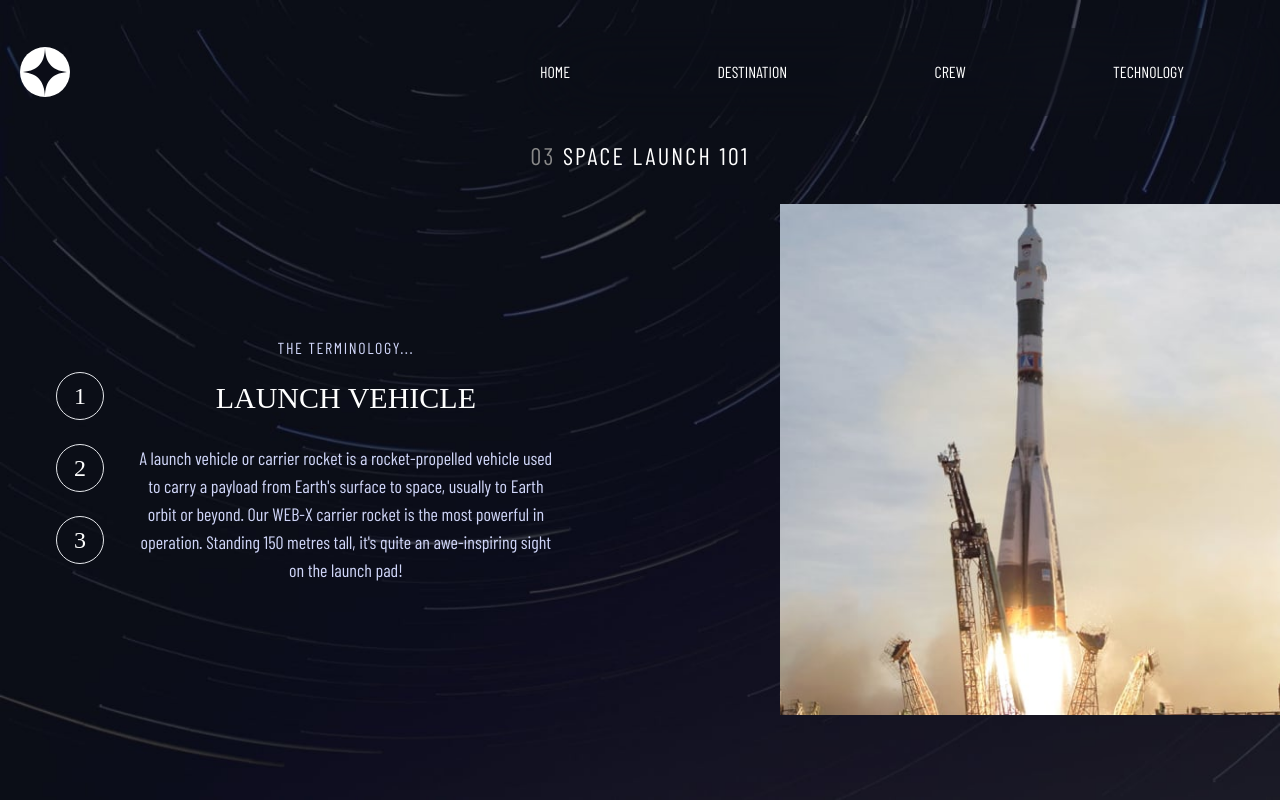
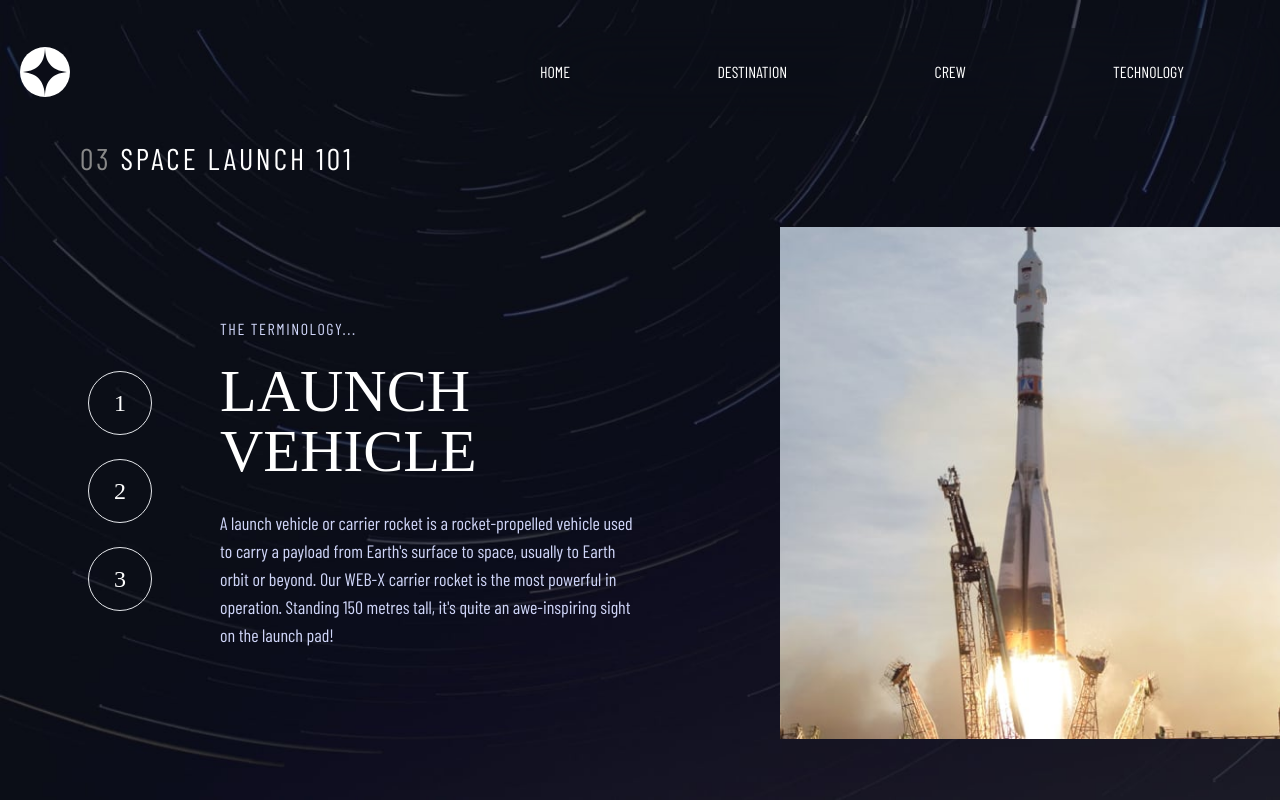
Before and after one commit to jakegodsall/space-tourism-next, a Next.js app: page /technology in a window 1280 px wide. Built offline with nearby package versions, Linux system fonts and the light colour scheme; a web font is replaced by a local one.

Commit message:
fixed layout of technology page and added vertical centring at larger viewports

```diff
--- a/src/components/TechnologyItem.js
+++ b/src/components/TechnologyItem.js
@@ -4,7 +4,7 @@
 
 const TechnologyItem = (props) => {
     return (
-        <div className='flex flex-col items-center lg:grid lg:grid-cols-[1fr 3fr 2fr] lg:grid-rows-1 lg:ml-[3rem]'>
+        <div className='flex flex-col items-center lg:grid lg:grid-cols-[1fr,auto,500px] lg:grid-rows-1 lg:ml-[5rem] lg:gap-10 lg:h-[550px] max-w-[1250px]'>
             <Image src={props.landscape} alt={props.name} className='lg:hidden' />
             <Image
                 src={props.portrait}
@@ -12,11 +12,13 @@
                 className='hidden lg:inline lg:col-start-3 lg:row-start-1'
             />
             <div className='mt-10'>{props.children}</div>
-            <div className='flex flex-col items-center text-center p-5 sm:w-[70%] col-start-2'>
+            <div className='flex flex-col items-center text-center p-5 sm:w-[70%] col-start-2 lg:text-left lg:items-start lg:w-[85%]'>
                 <p className='uppercase text-[#d0d6f9] font-barlow tracking-widest font-light'>
                     The terminology...
                 </p>
-                <p className='uppercase text-white font-bell text-3xl mb-7 mt-5'>{props.name}</p>
+                <p className='uppercase text-white font-bell text-3xl mb-7 mt-5 lg:text-6xl'>
+                    {props.name}
+                </p>
                 <p className='text-[#d0d6f9] font-barlow leading-7 font-light text-lg'>
                     {props.description}
                 </p>
--- a/src/pages/technology.js
+++ b/src/pages/technology.js
@@ -65,10 +65,10 @@
             </Head>
             <div className='w-auto h-screen bg-center bg-cover bg-no-repeat bg-technology-mobile sm:bg-technology-tablet lg:bg-technology-desktop'>
                 <Header />
-                <p className='text-white text-xl tracking-widest uppercase text-center font-barlow font-light my-6 md:text-2xl md:self-start md:mb-8'>
+                <p className='text-white text-xl tracking-widest uppercase text-center font-barlow font-light my-6 md:text-2xl md:self-start md:mb-8 lg:text-start lg:ml-[5rem] lg:text-3xl'>
                     <span className='text-[#888]'>03</span> Space Launch 101
                 </p>
-                <div>
+                <div className='flex justify-center'>
                     <TechnologyItem
                         name={data.name}
                         description={data.description}
@@ -81,7 +81,7 @@
                                     htmlFor='lv'
                                     className='flex justify-center items-center
                                 rounded-full text-2xl font-bell uppercase
-                                w-[3rem] h-[3rem] border-[1px] text-white checked:bg-white checked:text-[rgba(0, 0, 0, 0)] cursor-pointer mx-2'
+                                w-[3rem] h-[3rem] border-[1px] text-white checked:bg-white checked:text-[rgba(0, 0, 0, 0)] cursor-pointer mx-2 lg:w-[4rem] lg:h-[4rem]'
                                 >
                                     1
                                 </label>
@@ -100,7 +100,7 @@
                                     htmlFor='sp'
                                     className='flex justify-center items-center
                                 rounded-full text-2xl font-bell uppercase
-                                w-[3rem] h-[3rem] border-[1px] text-white checked:bg-white checked:text-[rgba(0, 0, 0, 0)] cursor-pointer mx-2'
+                                w-[3rem] h-[3rem] border-[1px] text-white checked:bg-white checked:text-[rgba(0, 0, 0, 0)] cursor-pointer mx-2 lg:w-[4rem] lg:h-[4rem]'
                                 >
                                     2
                                 </label>
@@ -119,7 +119,7 @@
                                     htmlFor='sc'
                                     className='flex justify-center items-center
                                 rounded-full text-2xl font-bell uppercase
-                                w-[3rem] h-[3rem] border-[1px] text-white checked:bg-white checked:text-[rgba(0, 0, 0, 0)] cursor-pointer mx-2'
+                                w-[3rem] h-[3rem] border-[1px] text-white checked:bg-white checked:text-[rgba(0, 0, 0, 0)] cursor-pointer mx-2 lg:w-[4rem] lg:h-[4rem]'
                                 >
                                     3
                                 </label>
```
